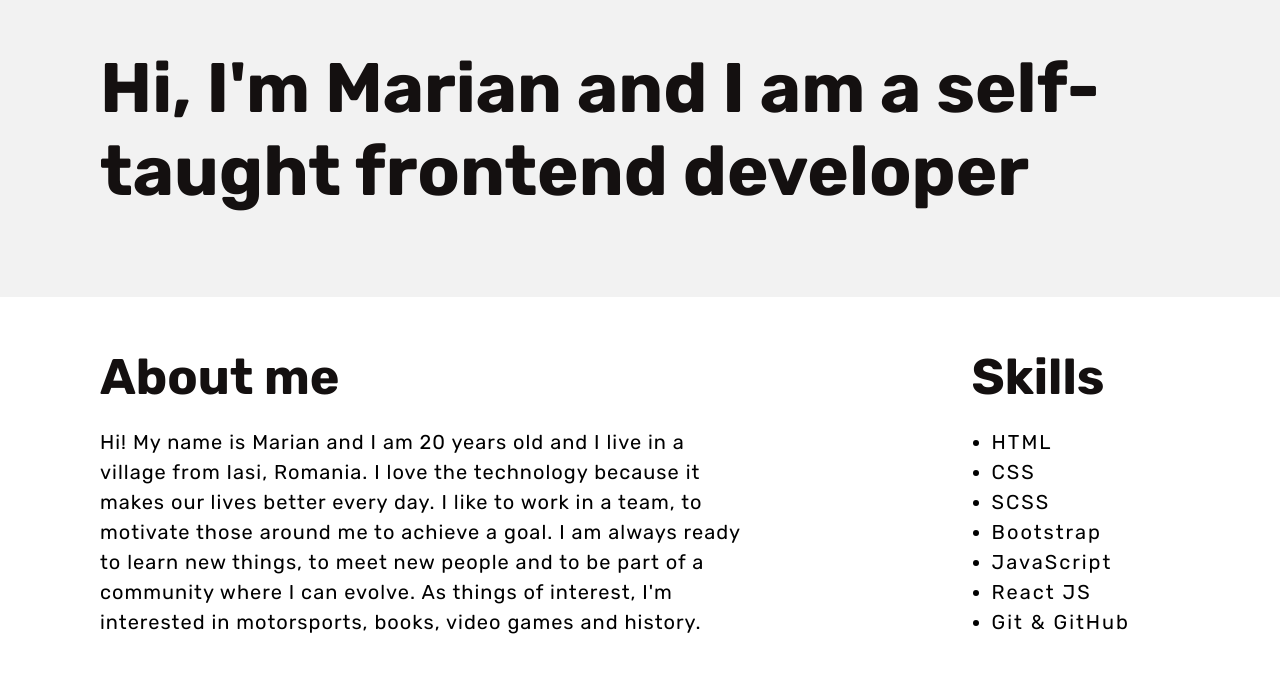
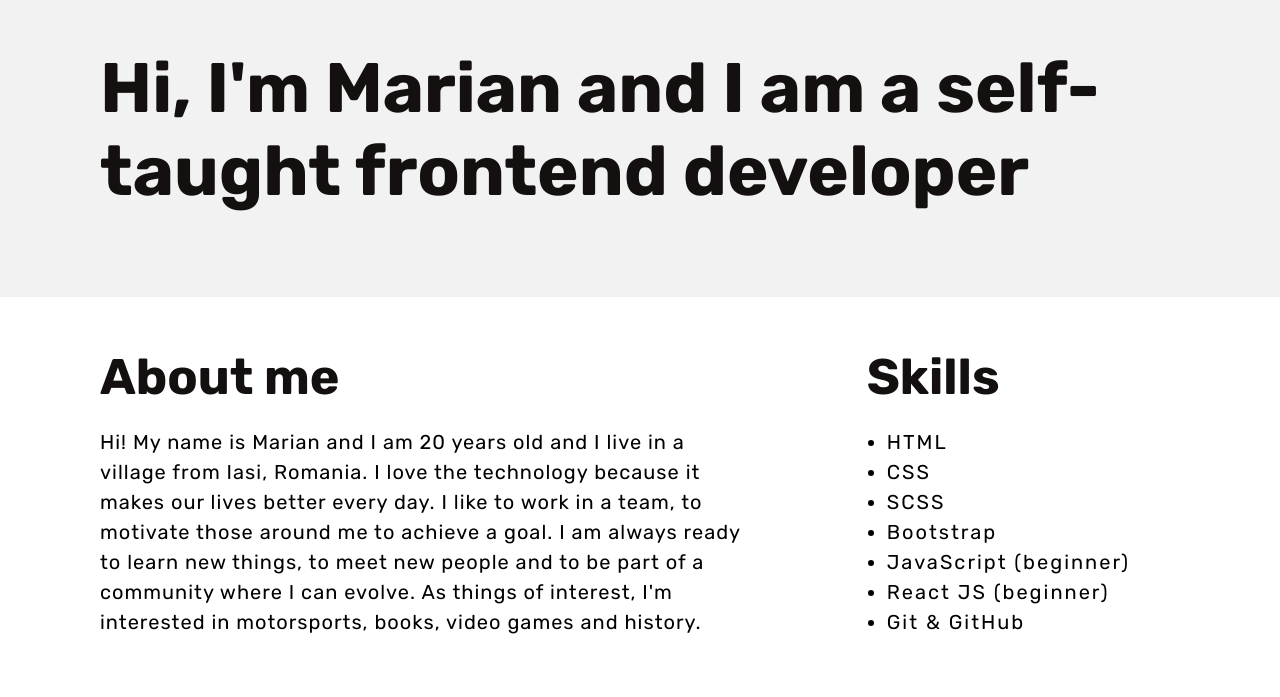
Before and after one commit to MarianIR/marian-raileanu, a React (Vite) app: page / in a window 1280 px wide. Shown: the part 103-800 px from the top of the page. Built offline with nearby package versions, Linux system fonts and the light colour scheme.

Commit message:
feat: skills update

```diff
--- a/src/AboutMe.jsx
+++ b/src/AboutMe.jsx
@@ -20,8 +20,8 @@ const AboutMe = () => {
           <li className="skill">CSS</li>
           <li className="skill">SCSS</li>
           <li className="skill">Bootstrap</li>
-          <li className="skill">JavaScript</li>
-          <li className="skill">React JS</li>
+          <li className="skill">JavaScript (beginner)</li>
+          <li className="skill">React JS (beginner)</li>
           <li className="skill">Git & GitHub</li>
         </ul>
       </div>
```
